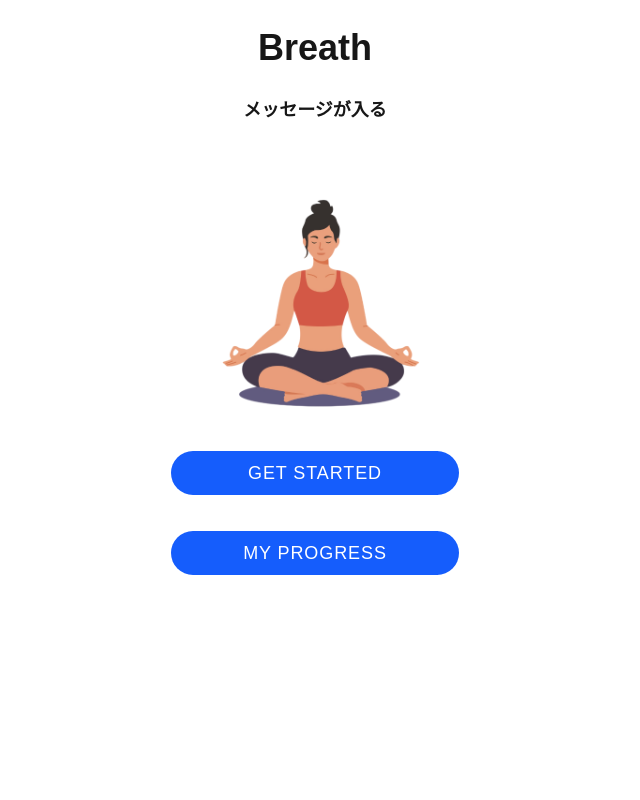
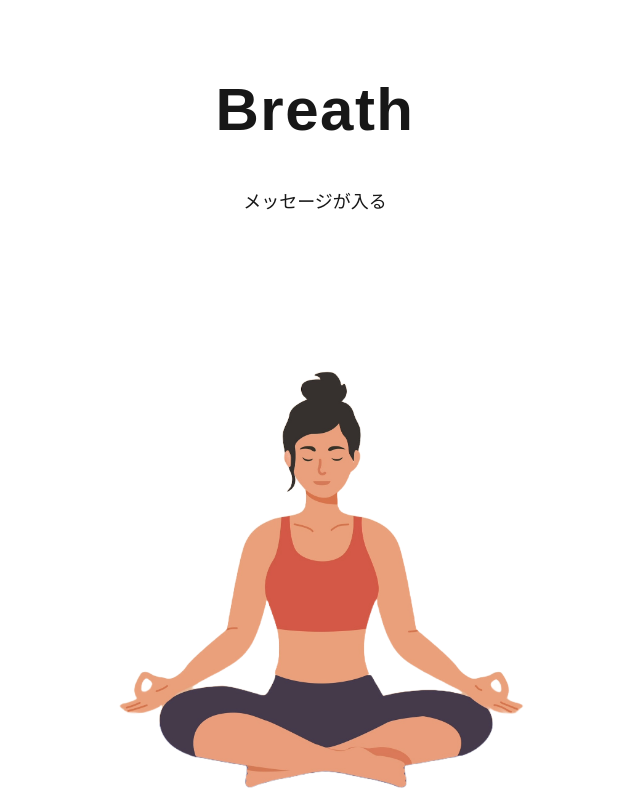
Before and after one commit to ikehatakasumi-del/breath-app, a Next.js app: page / in a window 1280 px wide. Shown: the top 800 px of the page, without its empty margins (325-965 px from the left). Built offline with nearby package versions, Linux system fonts and the light colour scheme.

Commit message:
toppage文字の大きさ、画像変更

```diff
--- a/app/page.js
+++ b/app/page.js
@@ -4,15 +4,22 @@ export default function Home() {
   return (
     <div className="text-center md:text-2xl lg:text-lg">
       <div>
-        <h1 className="font-black p-7 text-4xl">Breath</h1>
-        <p className="font-bold">メッセージが入る</p>
+        <h1 className="font-extrabold p-12 mt-8 tracking-wide text-6xl">Breath</h1>
+        <p className="font-light">メッセージが入る</p>
       </div>
       <div className="flex justify-center">
-        <Image className="" src="/Image/meditate.png" alt="瞑想する女性" width="600" height="400"/>
+        {/* priority(ブラウザがこれは大事な画像だと判断して即座に読み込みを開始する) sizeでブラウザに適切なサイズを伝える classNameでのサイズは*/}
+        <Image
+        src="/Image/aaa.png"
+        alt="瞑想する女性"
+        width="1200" height="8000"
+        sizes="(max-width:768px)100vw, 900px"
+        className="w-full max-w-2xl h-auto mb-7"
+        priority/>
       </div>
       <div className="font-medium text-white flex flex-col gap-9 items-center">
-        <button className="bg-blue-600 p-2 rounded-4xl w-2xs tracking-wider">GET STARTED</button>
-        <button className="bg-blue-600 p-2 rounded-4xl w-2xs tracking-wider">MY PROGRESS</button>
+        <button className="bg-blue-600 p-4 rounded-4xl w-2xs tracking-wider">GET STARTED</button>
+        <button className="bg-blue-600 p-4 rounded-4xl w-2xs tracking-wider">MY PROGRESS</button>
         {/* <button className="bg-blue-600 rounded-full w-6">:</button> */}
       </div>
     </div>
```
Also changed, not shown: public/Image/aaa.png (added).
